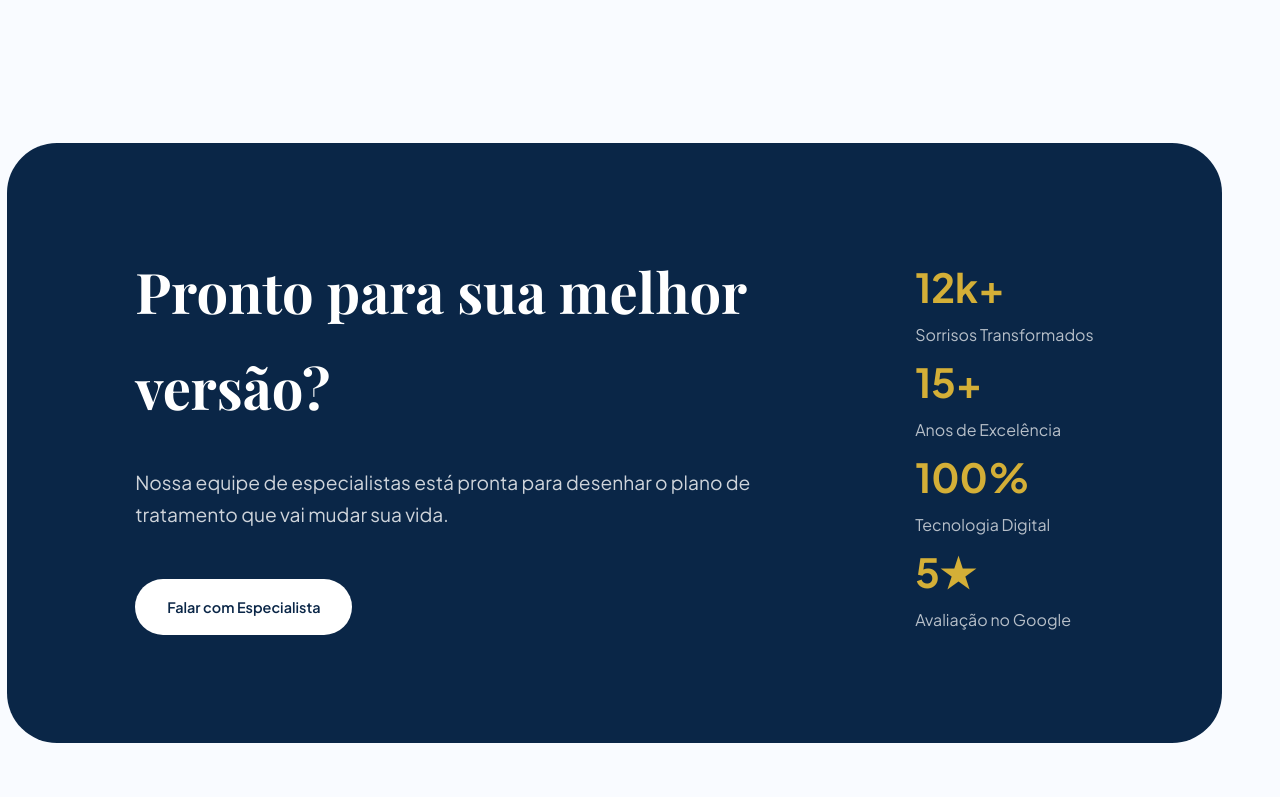
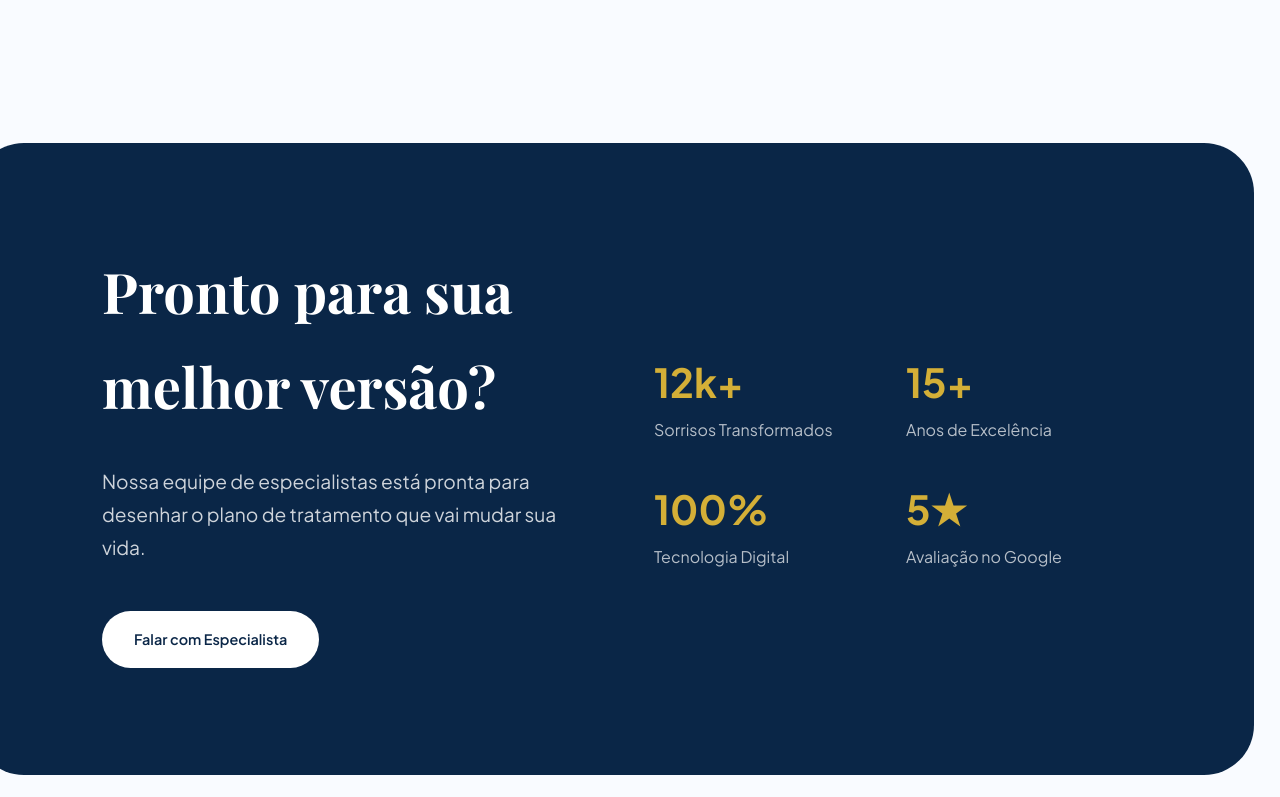
Before and after one commit to nathanscd/SorrisoIdeal, a React (Vite) app: page / in a window 1280 px wide. Shown: the part 2000-2797 px from the top of the page. Built offline with nearby package versions, Linux system fonts and the light colour scheme.

Commit message:
Reveal Of all pages

```diff
--- a/src/components/Components.tsx
+++ b/src/components/Components.tsx
@@ -99,20 +99,31 @@ export const Footer: React.FC = () => (
 );
 
 // --- REVEAL WRAPPER (Para Animações) ---
-export const Reveal: React.FC<{ children: React.ReactNode }> = ({ children }) => {
+export const Reveal: React.FC<{ children: React.ReactNode, delay?: number }> = ({ children, delay = 0 }) => {
   const [isVisible, setVisible] = React.useState(false);
   const domRef = React.useRef<HTMLDivElement>(null);
 
   useEffect(() => {
     const observer = new IntersectionObserver(entries => {
-      entries.forEach(entry => setVisible(entry.isIntersecting));
-    });
+      entries.forEach(entry => {
+        if (entry.isIntersecting) {
+          setVisible(true);
+        } else {
+          setVisible(false);
+        }
+      });
+    }, { threshold: 0.1 });
+
     if (domRef.current) observer.observe(domRef.current);
     return () => { if (domRef.current) observer.unobserve(domRef.current); };
   }, []);
 
   return (
-    <div className={`reveal ${isVisible ? 'visible' : ''}`} ref={domRef}>
+    <div
+      className={`reveal ${isVisible ? 'visible' : ''}`}
+      ref={domRef}
+      style={{ transitionDelay: `${delay}ms` }}
+    >
       {children}
     </div>
   );
--- a/src/components/components.css
+++ b/src/components/components.css
@@ -119,3 +119,21 @@
   color: var(--accent);
   transform: scale(1.1);
 }
+
+/* Reveal Animation */
+.reveal {
+  opacity: 0;
+  transform: translateY(40px) scale(0.98);
+  filter: blur(10px);
+  transition:
+    opacity 0.8s ease-out,
+    transform 1.2s cubic-bezier(0.16, 1, 0.3, 1),
+    filter 1s ease-out;
+  will-change: transform, opacity, filter;
+}
+
+.reveal.visible {
+  opacity: 1;
+  transform: translateY(0) scale(1);
+  filter: blur(0);
+}
--- a/src/pages/Home.tsx
+++ b/src/pages/Home.tsx
@@ -1,15 +1,26 @@
-import React, { useState, useEffect } from 'react';
+import React, { useState, useEffect, useRef } from 'react';
 import { Header, Footer, Reveal } from '../components/Components';
 import './style/Home.css';
 import './style/GlobalStyles.css';
 
 const Home: React.FC = () => {
     const [heroScrolled, setHeroScrolled] = useState(false);
+    const [ctaScrolled, setCtaScrolled] = useState(false);
+    const ctaRef = useRef<HTMLDivElement>(null);
 
     useEffect(() => {
       const handleScroll = () => setHeroScrolled(window.scrollY > 50);
       window.addEventListener('scroll', handleScroll);
       return () => window.removeEventListener('scroll', handleScroll);
+    }, []);
+
+    useEffect(() => {
+      const observer = new IntersectionObserver(
+        ([entry]) => setCtaScrolled(entry.isIntersecting),
+        { threshold: 0.1 }
+      );
+      if (ctaRef.current) observer.observe(ctaRef.current);
+      return () => observer.disconnect();
     }, []);
 
   return (
@@ -73,8 +84,8 @@ const Home: React.FC = () => {
           </div>
         </section>
 
-        <section className="cta-section">
-          <div className="cta-container">
+        <section className="cta-section" ref={ctaRef}>
+          <div className={ctaScrolled ? 'cta-container scrolled' : 'cta-container'}>
             <div className='cta-content'>
               <Reveal>
                 <h2>Pronto para sua melhor versão?</h2>
@@ -87,24 +98,32 @@ const Home: React.FC = () => {
               </Reveal>
             </div>
 
-            <Reveal >
+            <div className="cta-stats">
+              <Reveal delay={100}>
                 <div className="stat-item">
                   <h4>12k+</h4>
                   <p>Sorrisos Transformados</p>
                 </div>
+              </Reveal>
+              <Reveal delay={200}>
                 <div className="stat-item">
                   <h4>15+</h4>
                   <p>Anos de Excelência</p>
                 </div>
+              </Reveal>
+              <Reveal delay={300}>
                 <div className="stat-item">
                   <h4>100%</h4>
                   <p>Tecnologia Digital</p>
                 </div>
+              </Reveal>
+              <Reveal delay={400}>
                 <div className="stat-item">
                   <h4>5★</h4>
                   <p>Avaliação no Google</p>
                 </div>
               </Reveal>
+            </div>
           </div>
         </section>
       </main>
--- a/src/pages/Servicos.tsx
+++ b/src/pages/Servicos.tsx
@@ -1,8 +1,20 @@
-import React from 'react';
 import { Header, Footer, Reveal } from '../components/Components';
+import { useState, useEffect, useRef } from 'react';
 import './style/Servicos.css';
 
 const Servicos: React.FC = () => {
+  const [ctaScrolled, setCtaScrolled] = useState(false);
+  const ctaRef = useRef<HTMLDivElement>(null);
+
+  useEffect(() => {
+    const observer = new IntersectionObserver(
+      ([entry]) => setCtaScrolled(entry.isIntersecting),
+      { threshold: 0.1 }
+    );
+    if (ctaRef.current) observer.observe(ctaRef.current);
+    return () => observer.disconnect();
+  }, []);
+
   return (
     <>
       <Header />
@@ -23,7 +35,7 @@ const Servicos: React.FC = () => {
         <section className="servicos-section">
           <div className="solutions-grid">
 
-            <Reveal>
+            <Reveal delay={100}>
               <div className="solution-card">
                 <div className="icon-box"><i className="fas fa-teeth-open"></i></div>
                 <h3>Lentes de Contato Dental</h3>
@@ -37,7 +49,7 @@ const Servicos: React.FC = () => {
               </div>
             </Reveal>
 
-            <Reveal>
+            <Reveal delay={200}>
               <div className="solution-card">
                 <div className="icon-box"><i className="fas fa-vials"></i></div>
                 <h3>Implantes em 24h</h3>
@@ -51,7 +63,7 @@ const Servicos: React.FC = () => {
               </div>
             </Reveal>
 
-            <Reveal>
+            <Reveal delay={300}>
               <div className="solution-card">
                 <div className="icon-box"><i className="fas fa-align-left"></i></div>
                 <h3>Invisalign® & Alinhadores</h3>
@@ -65,7 +77,7 @@ const Servicos: React.FC = () => {
               </div>
             </Reveal>
 
-            <Reveal>
+            <Reveal delay={400}>
               <div className="solution-card">
                 <div className="icon-box"><i className="fas fa-smile-beam"></i></div>
                 <h3>Reabilitação Oral</h3>
@@ -79,7 +91,7 @@ const Servicos: React.FC = () => {
               </div>
             </Reveal>
 
-            <Reveal>
+            <Reveal delay={500}>
               <div className="solution-card">
                 <div className="icon-box"><i className="fas fa-sparkles"></i></div>
                 <h3>Harmonização Orofacial</h3>
@@ -93,7 +105,7 @@ const Servicos: React.FC = () => {
               </div>
             </Reveal>
 
-            <Reveal>
+            <Reveal delay={600}>
               <div className="solution-card">
                 <div className="icon-box"><i className="fas fa-shield-virus"></i></div>
                 <h3>Check-up Digital</h3>
@@ -110,7 +122,7 @@ const Servicos: React.FC = () => {
           </div>
         </section>
 
-        <section className="servicos-cta">
+        <section className={`servicos-cta ${ctaScrolled ? 'scrolled' : ''}`} ref={ctaRef}>
           <Reveal>
             <h2>Não sabe por onde começar?</h2>
             <p>
--- a/src/pages/Sobre.tsx
+++ b/src/pages/Sobre.tsx
@@ -1,5 +1,5 @@
 import React from 'react';
-import { Header, Footer } from '../components/Components';
+import { Header, Footer, Reveal } from '../components/Components';
 import { FontAwesomeIcon } from '@fortawesome/react-fontawesome'
 import { faGem, faBolt, faHeart } from '@fortawesome/free-solid-svg-icons'
 import './style/About.css';
@@ -11,32 +11,37 @@ const Sobre: React.FC = () => {
       <main className="sobre-main">
 
         <section className="hero sobre-hero">
-          <div className="hero-content reveal">
+          <Reveal>
+            <div className="hero-content">
               <span className="hero-badge">Nossa Essência</span>
               <h1 className="sobre-title">Onde a ciência encontra a arte.</h1>
               <p>
                 Mais do que uma clínica, somos um centro de reabilitação oral focado em devolver a dignidade e a alegria de viver de nossos pacientes.
               </p>
             </div>
+          </Reveal>
         </section>
 
         <section className="sobre-section">
           <div className="sobre-grid">
 
-            <div className="reveal">
+            <Reveal>
               <div className="image-wrapper">
                 <img
                   src="https://images.unsplash.com/photo-1629909613654-28e377c37b09?ixlib=rb-1.2.1&auto=format&fit=crop&w=1000&q=80"
                   alt="Tecnologia Clínica"
                 />
-                <div className="image-badge reveal">
+                <Reveal delay={400}>
+                  <div className="image-badge">
                     <h4>15 Anos</h4>
                     <p>de Inovação Constante</p>
                   </div>
+                </Reveal>
               </div>
-            </div>
+            </Reveal>
 
-            <div className="reveal">
+            <Reveal delay={200}>
+              <div>
                 <h2 className="sobre-subtitle">
                   Compromisso com a sua resolução.
                 </h2>
@@ -60,34 +65,43 @@ const Sobre: React.FC = () => {
                   </div>
                 </div>
               </div>
+            </Reveal>
 
           </div>
         </section>
 
         <section className="sobre-values">
-          <div className="section-header reveal">
+          <Reveal>
+            <div className="section-header">
               <span className="hero-badge">Pilares de Excelência</span>
               <h2>Nossos Valores Inegociáveis</h2>
             </div>
+          </Reveal>
 
           <div className="solutions-grid">
-            <div className="solution-card reveal">
+            <Reveal delay={100}>
+              <div className="solution-card">
                 <div className="icon-box"><FontAwesomeIcon icon={faGem} className='icon'/></div>
                 <h3>Integridade</h3>
                 <p>Diagnósticos precisos e honestos. Só indicamos o que você realmente precisa para sua saúde e estética.</p>
               </div>
+            </Reveal>
 
-            <div className="solution-card reveal">
+            <Reveal delay={200}>
+              <div className="solution-card">
                 <div className="icon-box"><FontAwesomeIcon icon={faBolt} className='icon'/></div>
                 <h3>Agilidade</h3>
                 <p>Valorizamos seu tempo. Fluxos digitais que reduzem o número de visitas e aceleram seu resultado.</p>
               </div>
+            </Reveal>
 
-            <div className="solution-card reveal">
+            <Reveal delay={300}>
+              <div className="solution-card">
                 <div className="icon-box"><FontAwesomeIcon icon={faHeart} className='icon'/></div>
                 <h3>Empatia</h3>
                 <p>Entendemos seus medos. Nossa equipe é treinada para oferecer um acolhimento humano e livre de julgamentos.</p>
               </div>
+            </Reveal>
           </div>
         </section>
 
--- a/src/pages/style/Home.css
+++ b/src/pages/style/Home.css
@@ -194,6 +194,27 @@ body{
     justify-content: space-between;
     flex-wrap: wrap;
     gap: 5rem;
+    /* Premium Initial State */
+    scale: 0.8;
+    opacity: 0;
+    transform: translateY(100px);
+    filter: blur(10px);
+
+    /* Luxury Timing */
+    transition:
+        scale 1.2s cubic-bezier(0.16, 1, 0.3, 1),
+        opacity 1s ease-out,
+        transform 1.2s cubic-bezier(0.16, 1, 0.3, 1),
+        filter 1.2s ease-out;
+
+    overflow: hidden;
+}
+
+.cta-container.scrolled{
+    scale: 1;
+    opacity: 1;
+    transform: translateY(0);
+    filter: blur(0);
 }
 
 .cta-content {
--- a/src/pages/style/Servicos.css
+++ b/src/pages/style/Servicos.css
@@ -79,6 +79,26 @@
   margin: 0 5% 100px;
   padding: 100px 5%;
   box-shadow: 0 30px 60px rgba(10,38,71,0.25);
+
+  /* Premium Initial State */
+  scale: 0.8;
+  opacity: 0;
+  transform: translateY(100px);
+  filter: blur(10px);
+
+  /* Luxury Timing */
+  transition:
+    scale 1.2s cubic-bezier(0.16, 1, 0.3, 1),
+    opacity 1s ease-out,
+    transform 1.2s cubic-bezier(0.16, 1, 0.3, 1),
+    filter 1.2s ease-out;
+}
+
+.servicos-cta.scrolled {
+  scale: 1;
+  opacity: 1;
+  transform: translateY(0);
+  filter: blur(0);
 }
 
 .servicos-cta h2 {
```
Lines whose indentation alone changed are shown as unchanged.
